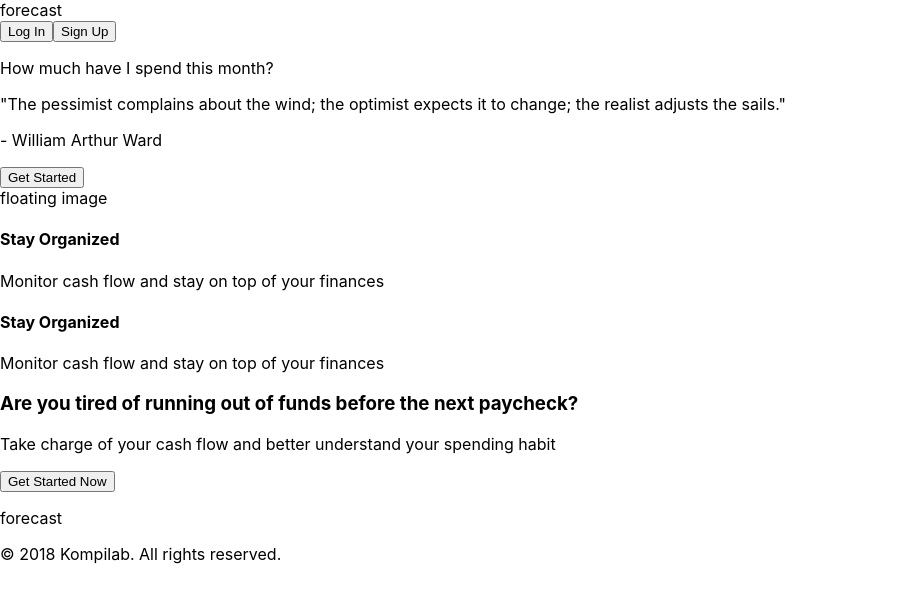
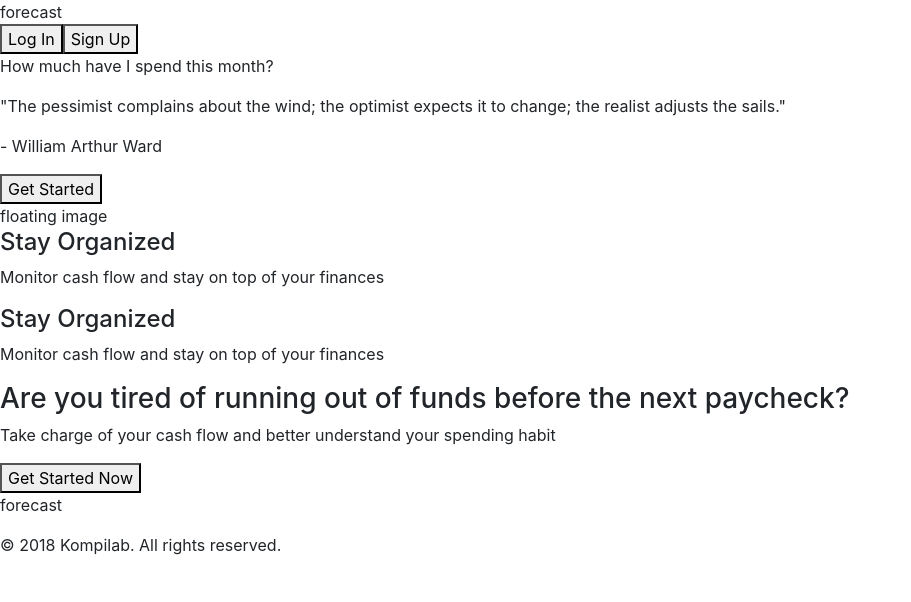
Before and after one commit to Kompilab/forecast-api, a React (Create React App) app in the folder client/: page / in a window 1280 px wide. Shown: the top 602 px of the page, without its empty margins (0-911 px from the left). Built offline with nearby package versions, Linux system fonts and the light colour scheme.

Commit message:
Add and configure boostrap 4.2.1

```diff
--- a/client/src/index.css
+++ b/client/src/index.css
@@ -1,14 +1 @@
-body {
-  margin: 0;
-  padding: 0;
-  font-family: -apple-system, BlinkMacSystemFont, "Segoe UI", "Roboto", "Oxygen",
-    "Ubuntu", "Cantarell", "Fira Sans", "Droid Sans", "Helvetica Neue",
-    sans-serif;
-  -webkit-font-smoothing: antialiased;
-  -moz-osx-font-smoothing: grayscale;
-}
-
-code {
-  font-family: source-code-pro, Menlo, Monaco, Consolas, "Courier New",
-    monospace;
-}
+@import "./styles/generic.scss";
--- a/client/src/index.js
+++ b/client/src/index.js
@@ -1,5 +1,7 @@
 import React from 'react';
 import ReactDOM from 'react-dom';
+import 'bootstrap';
+import 'bootstrap/dist/css/bootstrap.css';
 import './index.css';
 import App from './App';
 import * as serviceWorker from './serviceWorker';
--- /dev/null
+++ b/client/src/styles/_buttons.scss
@@ -0,0 +1,15 @@
+.btn {
+  border-radius: 0.125rem;
+}
+
+.btn-fo-primary {
+  background-color: #d26100;
+  border-color: #d26100;
+  color: #fff;
+}
+
+.btn-fo-primary:hover,
+.btn-fo-primary:not(:disabled):not(.disabled):active {
+  background-color: #A74D00;
+  border-color: #A74D00;
+}
--- /dev/null
+++ b/client/src/styles/generic.scss
@@ -0,0 +1,22 @@
+@import "./_buttons.scss";
+@import "./_custom.scss";
+
+html,
+body {
+  font-size: 16px;
+}
+
+body {
+  margin: 0;
+  padding: 0;
+  font-family: -apple-system, BlinkMacSystemFont, "Segoe UI", "Roboto", "Oxygen",
+    "Ubuntu", "Cantarell", "Fira Sans", "Droid Sans", "Helvetica Neue",
+    sans-serif;
+  -webkit-font-smoothing: antialiased;
+  -moz-osx-font-smoothing: grayscale;
+}
+
+code {
+  font-family: source-code-pro, Menlo, Monaco, Consolas, "Courier New",
+    monospace;
+}
```
Also changed, not shown: client/package.json (+6 -1 lines), client/src/styles/_custom.scss (added), 1 other file (tests, documents, lock files or other folders).
